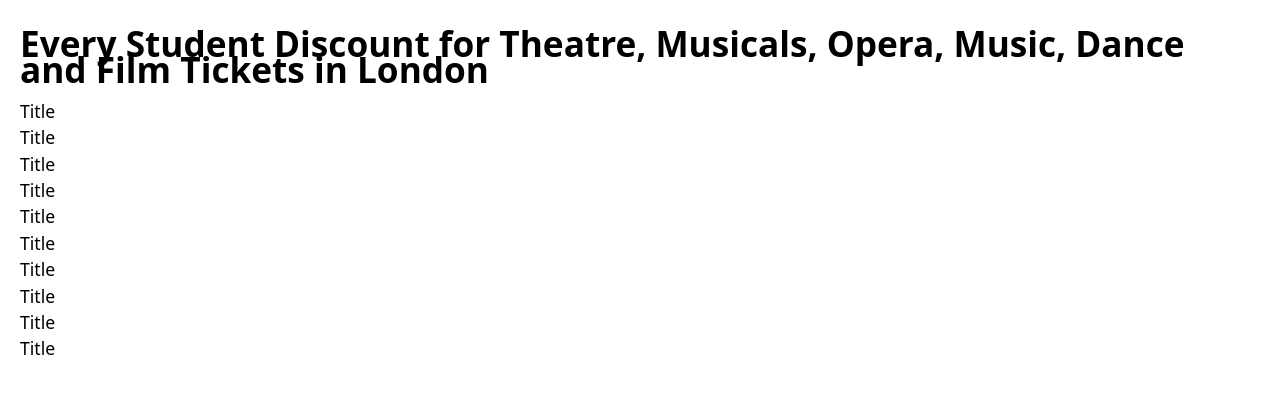
After one commit to JackFinnis/jackfinnis.github.io, a Flask app: page /discounts in a window 1280 px wide. The commit adds this page. Shown: the top 394 px of the page. Run offline with Flask 3, Linux system fonts and the light colour scheme.

Commit message:
separate js and css files for different pages

```diff
--- /dev/null
+++ b/discounts.html
@@ -0,0 +1,17 @@
+<!DOCTYPE html>
+<html lang="en">
+    <head>
+        <meta charset="utf-8">
+        <title>Discounts</title>
+
+        <script src="/static/scripts/discounts.js"></script>
+        <link rel="stylesheet" href="/static/styles/shared.css">
+        <link rel="stylesheet" href="/static/styles/discounts.css">
+
+        <meta name="viewport" content="width=device-width, viewport-fit=cover">
+    </head>
+    <body>
+        <h1>Every Student Discount for Theatre, Musicals, Opera, Music, Dance and Film Tickets in London</h1>
+        <div id="discounts"></div>
+    </body>
+</html>
--- a/index.html
+++ b/index.html
@@ -1,10 +1,12 @@
+<!DOCTYPE html>
 <html lang="en">
     <head>
         <meta charset="utf-8">
         <title>Jack Finnis | Student & Developer</title>
 
-        <script src="/static/script.js"></script>
-        <link rel="stylesheet" href="/static/style.css">
+        <script src="/static/scripts/index.js"></script>
+        <link rel="stylesheet" href="/static/styles/shared.css">
+        <link rel="stylesheet" href="/static/styles/index.css">
 
 		<link rel="icon" href="/static/images/logos/memoji.jpeg">
 		<link rel="apple-touch-icon" href="/static/images/logos/memoji.jpeg">
--- a/main.py
+++ b/main.py
@@ -2,7 +2,11 @@ from flask import Flask, render_template
 app = Flask(__name__, static_folder='', template_folder='')
 
 @app.route('/')
-def root():
+def index():
     return render_template('index.html')
 
+@app.route('/discounts')
+def discounts():
+    return render_template('discounts.html')
+
 app.run(host='0.0.0.0')
--- /dev/null
+++ b/static/data/discounts.csv
@@ -0,0 +1,29 @@
+Name,Type,Description,Link
+ATG Tickets,"play,musical",£25 tickets to selected London shows for students,https://www.atgtickets.com/offers/student-offers/
+Donmar Warehouse,"play,musical",Free tickets to all shows for 16-25 year olds,https://www.donmarwarehouse.com/pQ1jeFP/young-and-free
+National Theatre,"play,musical",£10 tickets to all shows for 16-25 year olds,https://www.nationaltheatre.org.uk/16-25-tickets/
+Royal Shakespeare Company,"play,musical",£10 tickets to all shows for students and 14-25 year olds,https://www.rsc.org.uk/tiktok-10-tickets
+Barbican Theatre,film,£5 tickets to films for 14-25 year olds,https://www.barbican.org.uk/join-support/young-barbican
+Young Vic Theatre,play,£12 tickets to all shows for students and under 25s,https://www.youngvic.org/visit-us/concessions
+Chichester Festival Theatre,"play,musical",£5 tickets to all shows for 16-30 year olds,https://www.cft.org.uk/young-people/prologue
+Go Live Theatre Projects,"play,musical",£15 tickets to selected London shows for 19-24 year olds,https://golivetheatre.org.uk/go-live/
+English National Opera,opera,"Free tickets to all shows for under 21s, 75% off tickets to all shows for 21-34 year olds",https://www.eno.org/your-visit/ways-to-save-offers/
+Almeida Theatre,play,£5 tickets to all shows for under 25s,https://almeida.co.uk/concessions
+Bush Theatre,play,£10 off tickets to all shows for students and under 30s,https://www.bushtheatre.co.uk/your-visit/memberships/bush-connect/
+Bridge Theatre,"play,musical",£15 tickets to all shows for 16-25 year olds,https://bridgetheatre.co.uk/youngbridge/
+Royal Opera House,opera,£30 tickets to most shows for 16-25 year olds,https://www.roh.org.uk/ticket-deals/young-roh
+Hampstead Theatre,"play,musical",£10 tickets to all shows for students and under 30s,https://www.hampsteadtheatre.com/your-visit/under-30s/
+Sadler's Wells,dance,£10 tickets to all shows for 16-30 year olds,https://www.sadlerswells.com/barclays-dance-pass/
+British Film Institute,film,£3 tickets to all cinema for 16-25 year olds,https://whatson.bfi.org.uk/Online/default.asp?BOparam::WScontent::loadArticle::permalink=25-and-under&BOparam::WScontent::loadArticle::context_id=
+Regents Park Open Air Theatre,"play,musical",£10 tickets to previews and matinees for 18-25 year olds,https://openairtheatre.com/breeze
+Battersea Arts Centre,play,£8 tickets to all shows,https://www.bac.org.uk/
+Southbank Centre,music,25% off tickets to selected shows for students,https://www.southbankcentre.co.uk/visit/frequently-asked-questions
+TodayTix Rush Tickets,"play,musical",On-the-day cheap lottery tickets to London shows,https://www.todaytix.com/london/category/rush-tickets
+Royal Court Theatre,play,£15 tickets to selected shows for under 30s,https://royalcourttheatre.com/your-visit/tickets/ways-to-save/
+Kiln Theatre,"play,film",£10 tickets to all shows for under 26s,https://kilntheatre.com/creative-engagement/young-people/
+Shakespeare’s Globe,play,£5 standing tickets to all shows,https://www.shakespearesglobe.com
+The Yard Theatre,play,£5 tickets on the night for under 27s,https://www.theyardtheatre.co.uk/your-visit
+Lyric Theatre,play,£5 tickets to all shows for under 25s,https://lyric.co.uk/young-lyric/membership/
+Park Theatre,play,£10 tickets to all shows for 16-25 year olds,https://parktheatre.co.uk/get-involved/park-up/
+Theatre Royal Stratford East,play,£15 tickets to selected shows for 17-25 year olds,https://www.stratfordeast.com/your-visit/booking-information/
+The Old Vic,play,£10 preview tickets to all shows,https://www.oldvictheatre.com/ticket-info/pwc-10-previews/
--- /dev/null
+++ b/static/scripts/discounts.js
@@ -0,0 +1,11 @@
+async function load_discounts() {
+    var response = await fetch('/static/data/discounts.csv')
+
+    for (let i = 0; i < 10; i++) {
+        discount = document.createElement('p')
+        discount.innerHTML = 'Title'
+        discounts.appendChild(discount)
+    }
+}
+
+load_discounts().then()
--- a/static/style.css
+++ b/static/styles/shared.css
@@ -51,62 +51,6 @@ h3 {
     padding-bottom: 5px;
 }
 
-/* HEADER */
-#header {
-    gap: 25px;
-    text-align: center;
-}
-#profile_pic {
-    width: 130px;
-    border-radius: 100%;
-}
-#links {
-    display: flex;
-    gap: 25px;
-}
-#cv {
-    font-size: 1.5rem;
-    line-height: 30px;
-    font-weight: 600;
-}
-
-/* MAIN CONTENT */
-#main_content {
-    max-width: 1200px;
-}
-.content_section {
-    padding-top: 25px;
-}
-
-/* PROJECTS */
-#projects_grid {
-    display: grid;
-    gap: 20px;
-    grid-template-columns: repeat(auto-fit, minmax(300px, 1fr));
-    margin: 10px 0px;
-}
-.project {
-    border-radius: 15px;
-    overflow: hidden;
-    box-shadow: 0px 10px 10px #eee;
-}
-.project_img {
-    aspect-ratio: 1;
-    width: 100%;
-    object-fit: cover;
-}
-.project_date {
-    color: var(--secondary);
-}
-.project_content {
-    padding: 12px 15px 15px 15px;
-}
-
-/* FOOTER */
-#footer {
-    padding: 20px;
-}
-
 /* DARK MODE */
 @media (prefers-color-scheme: dark) {
     html {
```
Also changed, not shown: static/styles/index.css (added, +55 -0 lines), static/scripts/index.js (renamed from static/script.js), static/styles/discounts.css (added).
